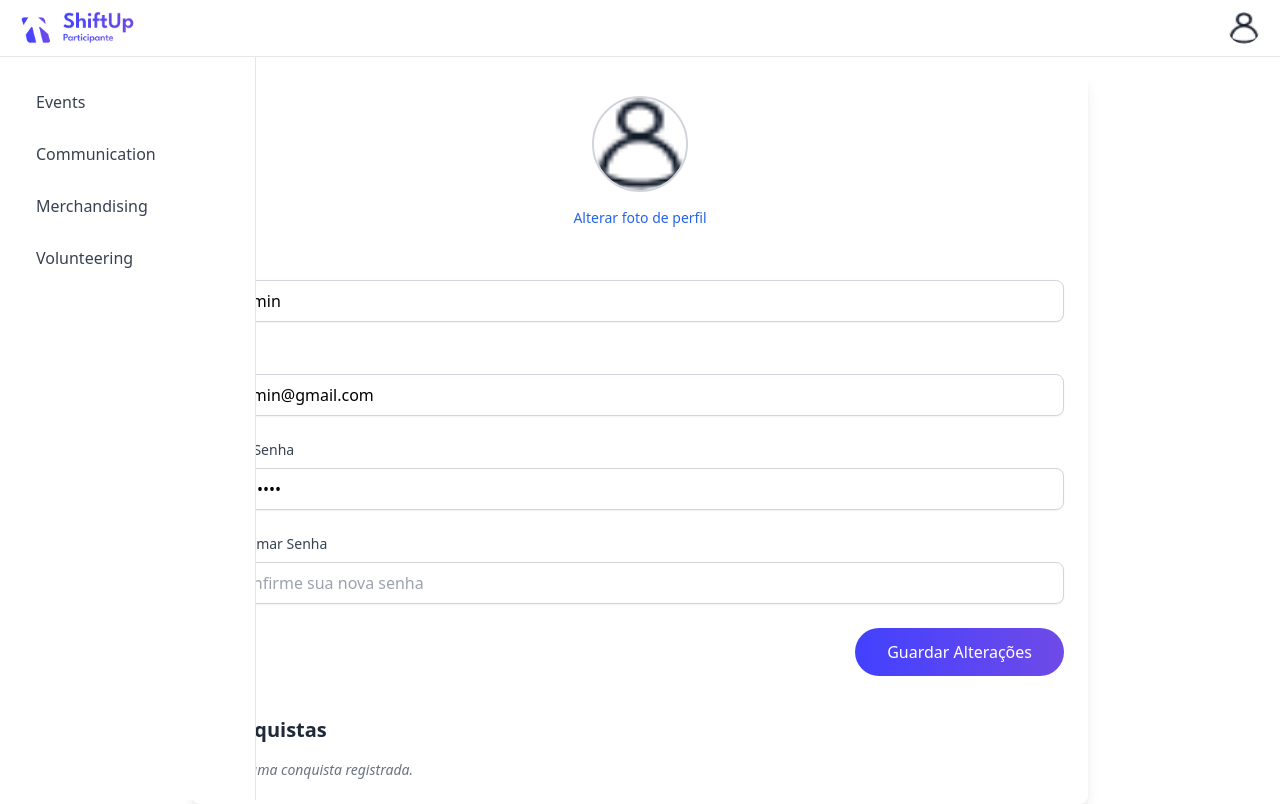
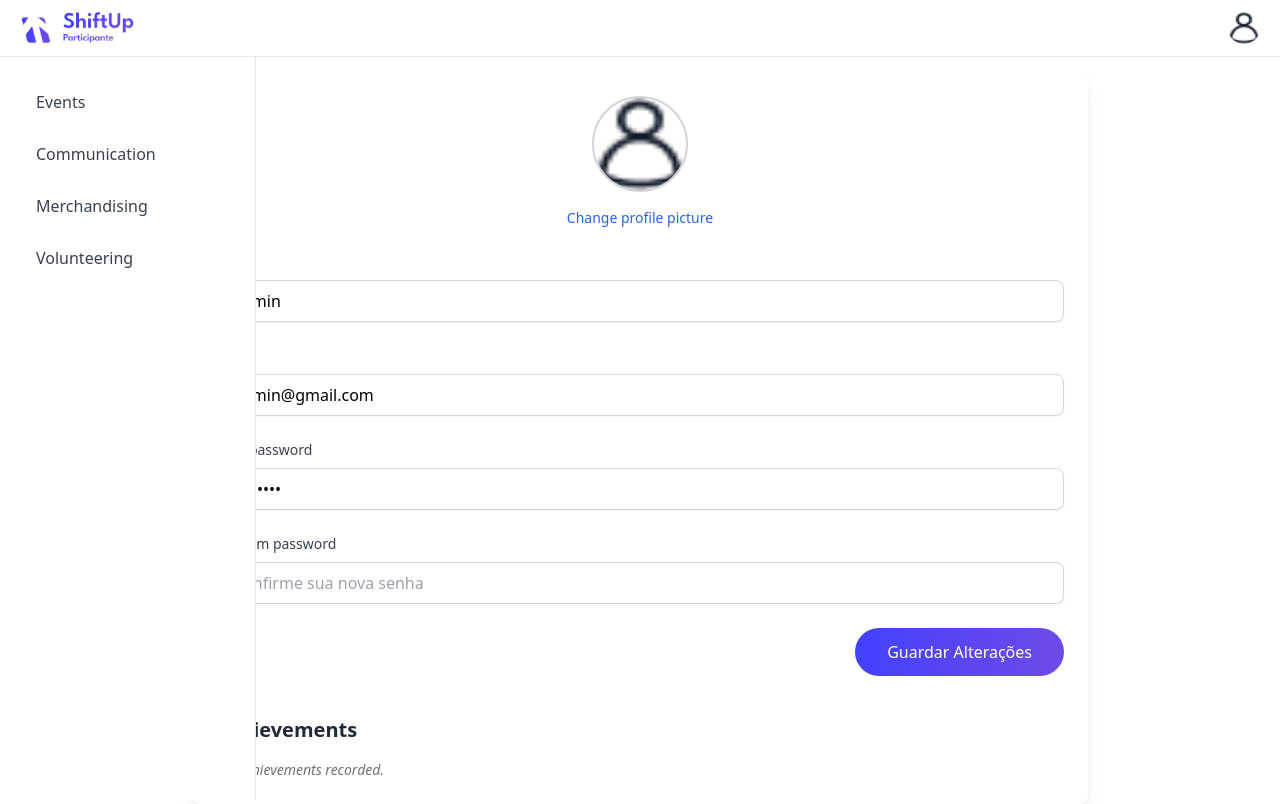
Before and after one commit to andresantos303/ShiftUp, a Vue app in the folder ShiftUp/: page /participante/1/profile in a window 1280 px wide. Built offline with nearby package versions, Linux system fonts and the light colour scheme; sample sign-in values are in the browser's storage.

Commit message:
changes to portuguese

```diff
--- a/ShiftUp/src/views/Participante/ProfileView.vue
+++ b/ShiftUp/src/views/Participante/ProfileView.vue
@@ -30,11 +30,11 @@ export default {
     // Atualizar Perfil
     const updateProfile = () => {
       if (editableUser.value.password !== editableUser.value.confirmPassword) {
-        alert("As senhas não coincidem.");
+        alert("The passwords don't match.");
         return;
       }
       usersStore.updateUser(editableUser.value);
-      alert("Perfil atualizado com sucesso!");
+      alert("Profile updated successfully!");
     };
 
     // Atualizar a foto de perfil
@@ -63,11 +63,10 @@ export default {
         return [];
       }
 
-      // Monta o array de conquistas
       const achievements = [];
       // Primeira conquista quando existe pelo menos 1 conferência
       achievements.push({
-        description: "Participou no evento ShiftUp",
+        description: "Participated in the ShiftUp event",
         completed: true,
       });
 
@@ -77,7 +76,7 @@ export default {
       );
       userConferences.forEach((conf) => {
         achievements.push({
-          description: `Participou da ${conf.title}`,
+          description: `Participated in ${conf.title}`,
           completed: true,
         });
       });
@@ -104,10 +103,10 @@ export default {
       <form @submit.prevent="updateProfile" class="space-y-6">
         <!-- Foto de Perfil -->
         <div class="flex flex-col items-center space-y-4">
-          <img :src="editableUser.photo || '/images/profile-icon.png'" alt="Foto de perfil"
+          <img :src="editableUser.photo || '/images/profile-icon.png'" alt="Profile Picture"
             class="w-24 h-24 rounded-full border-2 border-gray-300" />
           <label for="profilePictureInput" class="cursor-pointer text-sm font-medium text-blue-600 hover:underline">
-            Alterar foto de perfil
+            Change profile picture
           </label>
           <input type="file" id="profilePictureInput" @change="handleFileChange" accept="image/*" class="hidden" />
         </div>
@@ -115,9 +114,9 @@ export default {
         <!-- Nome -->
         <div>
           <label for="name" class="block text-sm font-medium text-gray-700 mb-2">
-            Nome
+            Name
           </label>
-          <input v-model="editableUser.name" type="text" id="name" placeholder="Digite seu nome"
+          <input v-model="editableUser.name" type="text" id="name" placeholder="Enter your name"
             class="w-full px-4 py-2 border border-gray-300 rounded-lg shadow-sm focus:ring-blue-500 focus:border-blue-500" />
         </div>
 
@@ -126,14 +125,14 @@ export default {
           <label for="email" class="block text-sm font-medium text-gray-700 mb-2">
             Email
           </label>
-          <input v-model="editableUser.email" type="email" id="email" placeholder="Digite seu email"
+          <input v-model="editableUser.email" type="email" id="email" placeholder="Enter your email"
             class="w-full px-4 py-2 border border-gray-300 rounded-lg shadow-sm focus:ring-blue-500 focus:border-blue-500" />
         </div>
 
         <!-- Nova Senha -->
         <div>
           <label for="password" class="block text-sm font-medium text-gray-700 mb-2">
-            Nova Senha
+            New password
           </label>
           <input v-model="editableUser.password" type="password" id="password" placeholder="Digite sua nova senha"
             class="w-full px-4 py-2 border border-gray-300 rounded-lg shadow-sm focus:ring-blue-500 focus:border-blue-500" />
@@ -142,7 +141,7 @@ export default {
         <!-- Confirmar Senha -->
         <div>
           <label for="confirmPassword" class="block text-sm font-medium text-gray-700 mb-2">
-            Confirmar Senha
+            Confirm password
           </label>
           <input v-model="editableUser.confirmPassword" type="password" id="confirmPassword"
             placeholder="Confirme sua nova senha"
@@ -159,7 +158,7 @@ export default {
 
       <!-- Conquistas (Linha do Tempo) -->
       <div class="mt-10">
-        <h2 class="text-xl font-bold text-gray-800 mb-4">Conquistas</h2>
+        <h2 class="text-xl font-bold text-gray-800 mb-4">Achievements</h2>
 
         <div class="relative border-l border-gray-300" v-if="dynamicAchievements.length > 0">
           <div v-for="(achievement, index) in dynamicAchievements" :key="index" class="mb-6 ml-4">
@@ -178,7 +177,7 @@ export default {
 
         <!-- Caso o usuário não participe de nenhuma conferência -->
         <div v-else class="mt-2 text-gray-500 text-sm italic">
-          Nenhuma conquista registrada.
+          No achievements recorded.
         </div>
       </div>
     </div>
```
